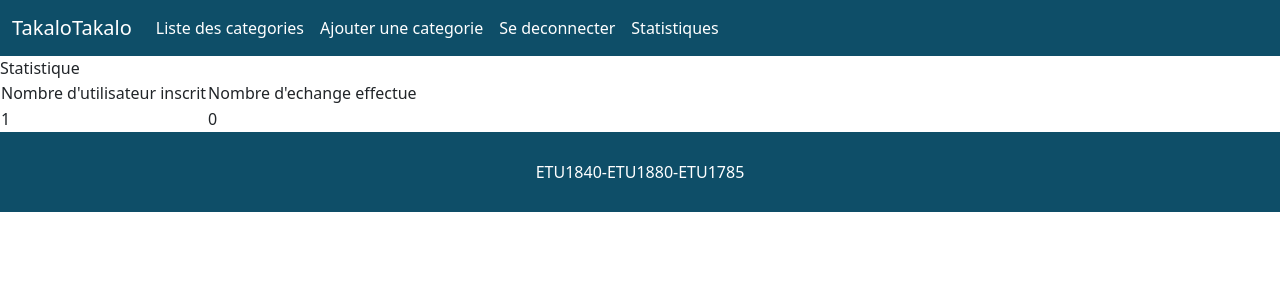
After one commit to Tiavina-irintsoa/takalo, a CodeIgniter app: page /database/Statistique/NombreUtilisateur_Echange in a window 1280 px wide. The commit adds this page. Shown: the top 300 px of the page. Run offline with CodeIgniter, Linux system fonts and the light colour scheme; data comes from the database, SQL or seed files in the repository.

Commit message:
Deuxieme commit

```diff
--- a/application/config/config.php
+++ b/application/config/config.php
@@ -23,7 +23,7 @@ defined('BASEPATH') OR exit('No direct script access allowed');
 | a PHP script and you can easily do that on your own.
 |
 */
-$config['base_url'] = 'http://localhost/takalo-takalo-1840-1880-1795/';
+$config['base_url'] = 'http://sakila.infinityfreeapp.com/takalo-takalo-1840-1880-1795/';
 
 /*
 |--------------------------------------------------------------------------
--- /dev/null
+++ b/application/controllers/Statistique.php
@@ -0,0 +1,17 @@
+<?php
+defined('BASEPATH') OR exit('No direct script access allowed');
+
+class Statistique extends CI_Controller{
+    public function NombreUtilisateur_Echange(){
+    $this->load->model("StatistiqueModel");
+    $data=array();
+    $data["utilisateur"]=$this->StatistiqueModel->getNombreUtilisateur();
+    $data["echange"]=$this->StatistiqueModel->getNombreEchange();
+    $data["page"]='Statistique';
+    $data["css"]="statistique.css";
+    $data["titre"]="Statistique";
+    $this->load->view('Template',$data);
+    }
+
+}
+?>
--- /dev/null
+++ b/application/models/StatistiqueModel.php
@@ -0,0 +1,20 @@
+<?php
+defined('BASEPATH') OR exit('No direct script access allowed');
+    class StatistiqueModel extends CI_Model{
+
+        public function getNombreUtilisateur(){
+            $sql="select count(*) as c from utilisateur";
+            $query=$this->db->query($sql);
+            $result=$query->row_array();
+            return $result['c'];
+        }
+
+        public function getNombreEchange(){
+            $sql="select count(*) as c from proposition where etat=2";
+            $query=$this->db->query($sql);
+            $result=$query->row_array();
+            return $result['c'];
+
+        }
+    }
+?>
--- a/application/views/Header.php
+++ b/application/views/Header.php
@@ -26,6 +26,14 @@
                     <a class="nav-link" href="<?php
                      echo site_url("Admin/insertCateg");?>">Ajouter une categorie</a>
                     </li>
+                    <li class="nav-item">
+                    <a class="nav-link" href="<?php
+                     echo site_url("Admin/disconnect");?>">Se deconnecter</a>
+                    </li>
+                    <li class="nav-item">
+                    <a class="nav-link" href="<?php
+                     echo site_url("Statistique/NombreUtilisateur_Echange");?>">Statistiques</a>
+                    </li>
                 </ul>
                 </div>
             </div>
--- /dev/null
+++ b/application/views/Statistique.php
@@ -0,0 +1,37 @@
+<div id="content">
+<div id="maincontent">
+    <div id="title">
+        Statistique
+    </div>
+    <div id="data">
+        <table border="0">
+            <tr>
+                <td>
+                   Nombre d'utilisateur inscrit
+                </td>
+                <td>
+                Nombre d'echange effectue
+                </td>
+
+            </tr>
+
+
+                <tr>
+                    <td>
+                        <?php
+                            echo $utilisateur;
+                        ?>
+                    </td>
+                     <td>
+                        <?php
+                           echo $echange;
+                        ?>
+                    </td>
+
+                </tr>
+
+
+        </table>
+    </div>
+</div>
+</div>
```
Also changed, not shown: application/controllers/Admin.php (+5 -2 lines), application/controllers/Utilisateur.php (+14 -6 lines), application/models/ObjetModel.php (+12 -3 lines).
